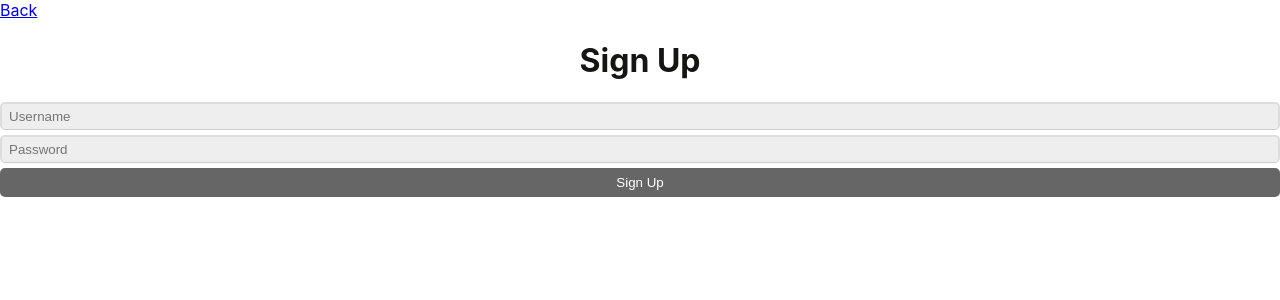
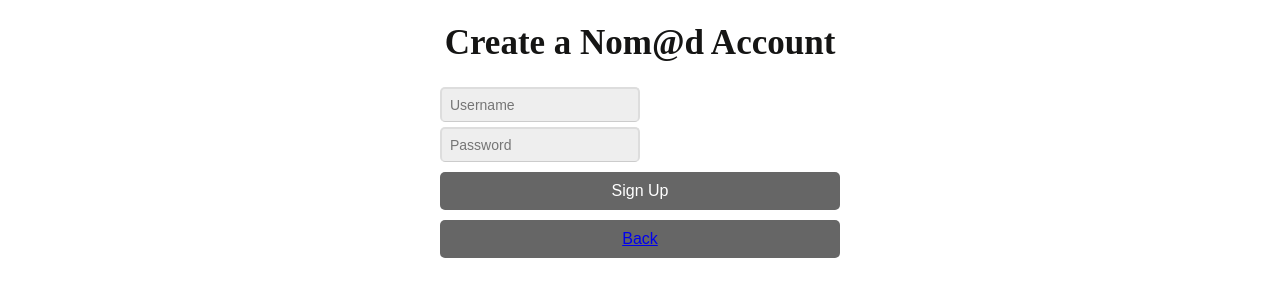
Before and after one commit to Karlilz/Nomad-Frontend, a React (Create React App) app: page /signup in a window 1280 px wide. Shown: the top 300 px of the page. Built offline with nearby package versions, Linux system fonts and the light colour scheme.

Commit message:
changes to MainPage.jsx file

```diff
--- a/src/App.css
+++ b/src/App.css
@@ -48,9 +48,7 @@ div.post div.text h2{
     transform: rotate(360deg);
   }
 }
-body {
-  background-color: black;
-} */
+
 
 /* some css to index page*/
 *{
--- a/src/pages/LoginPage.jsx
+++ b/src/pages/LoginPage.jsx
@@ -1,38 +1,81 @@
+// import React, { useState } from 'react';
+// import { Navigate, Link } from 'react-router-dom';
+
+// const LoginPage = () => {
+//   const [username, setUsername] = useState('');
+//   const [password, setPassword] = useState('');
+//   const [redirect, setRedirect] = useState(false);
+
+//   async function login(e) {
+//     e.preventDefault();
+//     const response = await fetch('http://localhost:4000/login', {
+//       method: 'POST',
+//       body: JSON.stringify({ username, password }),
+//       headers: { 'Content-Type': 'application/json' },
+//       credentials: 'include',
+//     });
+//     if (response.ok) {
+//       setRedirect(true);
+//     } else {
+//       alert('Wrong password');
+//     }
+//   }
+
+//   if (redirect) {
+//     return <Navigate to={'/'} />;
+//   }
+
+//   return (
+//     <div>
+//       <form className="login" onSubmit={login}>
+//         <h1 style={{fontFamily:"Pacifico", fontSize:"40px"}}>Login to Nom@d!</h1>
+//         <input type="text" placeholder="Username" value={username} onChange={(e) => setUsername(e.target.value)}/>
+//         <input type="password" placeholder="Password" value={password} onChange={(e) => setPassword(e.target.value)}/>
+//         <button>Login</button>
+//         <button>
+//         <Link to="/">Back</Link>
+//         </button>
+//       </form>
+//     </div>
+//   );
+// };
+
+// export default LoginPage;
+
+
 import React, { useState } from 'react';
-import { Navigate, Link } from 'react-router-dom';
+import { useNavigate, Link } from 'react-router-dom';
 
 const LoginPage = () => {
   const [username, setUsername] = useState('');
   const [password, setPassword] = useState('');
-  const [redirect, setRedirect] = useState(false);
+  const navigate = useNavigate(); // Hook for navigation
 
   async function login(e) {
     e.preventDefault();
-    const response = await fetch('http://localhost:4000/login', {
+    const response = await fetch('http://localhost:3000/login', {
       method: 'POST',
       body: JSON.stringify({ username, password }),
       headers: { 'Content-Type': 'application/json' },
       credentials: 'include',
     });
     if (response.ok) {
-      setRedirect(true);
+      navigate('/nomad'); // Redirect to /nomad on successful login
     } else {
       alert('Wrong password');
     }
   }
 
-  if (redirect) {
-    return <Navigate to={'/'} />;
-  }
-
   return (
     <div>
-      <Link to="/">Back</Link>
       <form className="login" onSubmit={login}>
-        <h1>Login</h1>
-        <input type="text" placeholder="Username" value={username} onChange={(e) => setUsername(e.target.value)}/>
-        <input type="password" placeholder="Password" value={password} onChange={(e) => setPassword(e.target.value)}/>
+        <h1 style={{ fontFamily: "Pacifico", fontSize: "40px" }}>Login to Nom@d!</h1>
+        <input type="text" placeholder="Username" value={username} onChange={(e) => setUsername(e.target.value)} />
+        <input type="password" placeholder="Password" value={password} onChange={(e) => setPassword(e.target.value)} />
         <button>Login</button>
+        <button>
+          <Link to="/">Back</Link>
+        </button>
       </form>
     </div>
   );
--- a/src/pages/MainPage.jsx
+++ b/src/pages/MainPage.jsx
@@ -42,11 +42,13 @@ const MainPage = ({ posts }) => {
       {posts.map((post, index) => (
         <div key={index} className="post-container">
           <div className="image-container">
-            <img
-              src={post.image}
-              alt={post.title}
-              className="post-image" // Added CSS class for images
-            />
+            <Link to={`/posts/${index}`}>
+              <img
+                src={post.image}
+                alt={post.title}
+                className="post-image" // Added CSS class for images
+              />
+            </Link>
           </div>
           <div className="post-details">
             <Link
--- a/src/pages/PostShowPage.jsx
+++ b/src/pages/PostShowPage.jsx
@@ -31,10 +31,47 @@
 
 // export default PostShowPage;
 
+
+// WORKING CODE
+// import React from 'react';
+// import { Link, useParams } from 'react-router-dom';
+
+// const PostShowPage = ({ posts }) => {
+//   const { index } = useParams();
+
+//   if (!posts[index]) {
+//     return <div className="center">Post not found.</div>;
+//   }
+
+//   const selectedPost = posts[index];
+
+//   return (
+//     <div className="center">
+//       <h2>{selectedPost.title}</h2>
+//       <img src={selectedPost.image} alt={selectedPost.title} className="small-image" />
+//       <p><b>Username:</b> {selectedPost.username}</p>
+//       <p><b>Location:</b> {selectedPost.location}</p>
+//       <p>{selectedPost.caption}</p>
+
+//       {/* Replace the "Edit" link with a button */}
+//       <Link to={`/posts/${index}/edit`}>
+//         <button className="page-button">Edit</button>
+//       </Link>
+//       <Link to="/nomad">
+//         <button className="page-button">Back</button>
+//       </Link>
+//     </div>
+//   );
+// };
+
+// export default PostShowPage;
+
+
+// EDIT IF YOU ARE THE USER
 import React from 'react';
 import { Link, useParams } from 'react-router-dom';
 
-const PostShowPage = ({ posts }) => {
+const PostShowPage = ({ posts, currentUser }) => {
   const { index } = useParams();
 
   if (!posts[index]) {
@@ -42,6 +79,9 @@ const PostShowPage = ({ posts }) => {
   }
 
   const selectedPost = posts[index];
+
+  // Check if the current user is the author of the post
+  const isCurrentUserAuthor = currentUser && currentUser.id === selectedPost.userId;
 
   return (
     <div className="center">
@@ -51,10 +91,12 @@ const PostShowPage = ({ posts }) => {
       <p><b>Location:</b> {selectedPost.location}</p>
       <p>{selectedPost.caption}</p>
 
-      {/* Replace the "Edit" link with a button */}
-      <Link to={`/posts/${index}/edit`}>
-        <button className="page-button">Edit</button>
-      </Link>
+      {isCurrentUserAuthor && (
+        <Link to={`/posts/${index}/edit`}>
+          <button className="page-button">Edit</button>
+        </Link>
+      )}
+
       <Link to="/nomad">
         <button className="page-button">Back</button>
       </Link>
--- a/src/pages/SignUpPage.jsx
+++ b/src/pages/SignUpPage.jsx
@@ -34,16 +34,60 @@
 // export default SignUpPage
 
 
+
+
+// import React, { useState } from 'react';
+// import { Link } from 'react-router-dom';
+
+// const SignUpPage = () => {
+//   const [username, setUsername] = useState('');
+//   const [password, setPassword] = useState('');
+
+//   async function signUp(e) {
+//     e.preventDefault();
+//     const response = await fetch('http://localhost:3000/signup', {
+//       method: 'POST',
+//       body: JSON.stringify({ username, password }),
+//       headers: { 'Content-Type': 'application/json' },
+//     });
+
+//     if (response.status === 200) {
+//       alert('Sign up Success!');
+//     } else {
+//       alert('Sign up Failed!');
+//     }
+//   }
+
+//   return (
+//     <div>
+//       <form className="signUp" onSubmit={signUp}>
+//         <h1 style={{fontFamily:"Pacifico", fontSize:"45px"}}>Create Nom@d Account</h1>
+//         <input type="text" placeholder="Username" value={username} onChange={(e) => setUsername(e.target.value)}/>
+//         <input type="password" placeholder="Password" value={password} onChange={(e) => setPassword(e.target.value)}/>
+//         <button>Sign Up</button>
+//         <button>
+//         <Link to="/">Back</Link>
+//         </button>
+//       </form>
+//     </div>
+//   );
+// };
+
+// export default SignUpPage;
+
+
+// REDIRECT TO LOGIN PAGE ONCE SIGNUP COMPLETE
 import React, { useState } from 'react';
-import { Link } from 'react-router-dom';
+import { Link, useNavigate } from 'react-router-dom';
 
 const SignUpPage = () => {
   const [username, setUsername] = useState('');
   const [password, setPassword] = useState('');
+  const history = useNavigate();
 
   async function signUp(e) {
     e.preventDefault();
-    const response = await fetch('http://localhost:4000/signup', {
+    const response = await fetch('http://localhost:3000/signup', {
       method: 'POST',
       body: JSON.stringify({ username, password }),
       headers: { 'Content-Type': 'application/json' },
@@ -51,6 +95,7 @@ const SignUpPage = () => {
 
     if (response.status === 200) {
       alert('Sign up Success!');
+      history.push('/login');
     } else {
       alert('Sign up Failed!');
     }
@@ -58,12 +103,26 @@ const SignUpPage = () => {
 
   return (
     <div>
-      <Link to="/">Back</Link> {/* Add the back button */}
-      <form className="signUp" onSubmit={signUp}>
-        <h1>Sign Up</h1>
-        <input type="text" placeholder="Username" value={username} onChange={(e) => setUsername(e.target.value)}/>
-        <input type="password" placeholder="Password" value={password} onChange={(e) => setPassword(e.target.value)}/>
-        <button>Sign Up</button>
+      <form className="login signUp" onSubmit={signUp}> {/* Apply both "login" and "signUp" classes */}
+        <h1 style={{ fontFamily: "Pacifico", fontSize: "35px" }}>Create a Nom@d Account</h1>
+
+        <input
+          type="text" placeholder="Username" value={username} onChange={(e) => setUsername(e.target.value)}
+          style={{ fontSize: "14px", padding: "8px", width: "50%" }}/>
+
+        <input
+          type="password" placeholder="Password" value={password} onChange={(e) => setPassword(e.target.value)}
+          style={{ fontSize: "14px", padding: "8px", width: "50%" }}/>
+
+        <button
+          style={{ fontSize: "16px", padding: "10px", marginTop: "10px" }}>
+          Sign Up
+          </button>
+
+        <button
+          style={{ fontSize: "16px", padding: "10px", marginTop: "10px" }}>
+          <Link to="/">Back</Link>
+        </button>
       </form>
     </div>
   );
```
